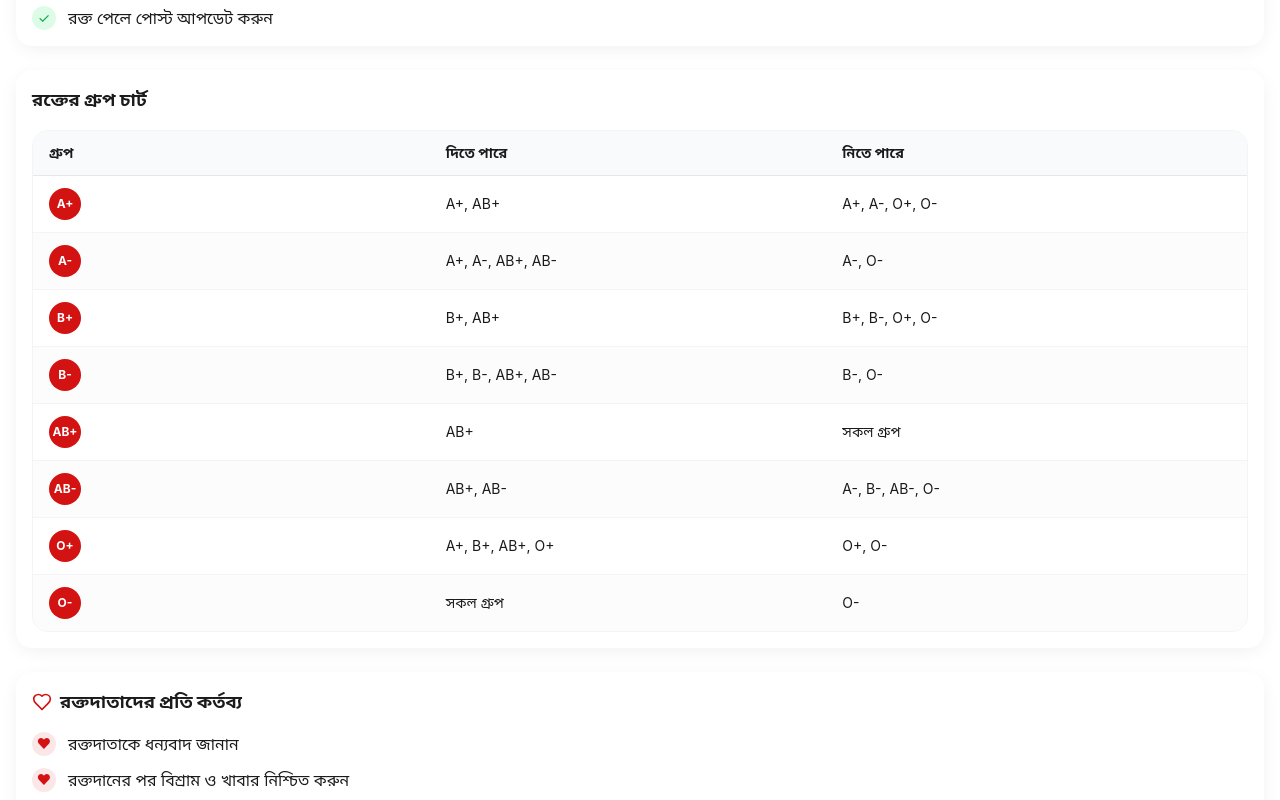
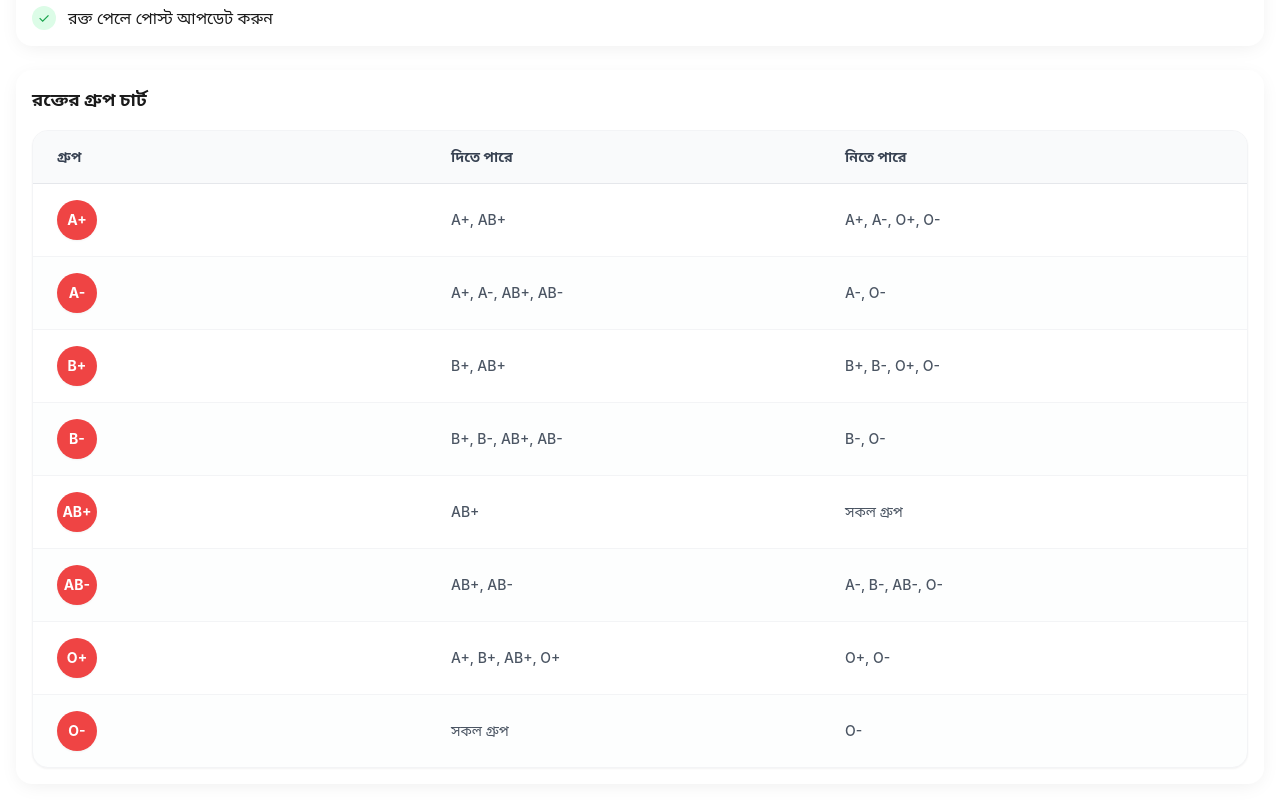
Before and after one commit to hscianhelp-commits/heartlink-bobdo, a React (Vite) app: page /find-donor in a window 1280 px wide. Shown: the part 1240-2040 px from the top of the page. Built offline with nearby package versions, Linux system fonts and the light colour scheme; the HTML template or start-up script is replaced by a standard one.

Commit message:
Update BloodGroupChart.tsx

```diff
--- a/src/components/shared/BloodGroupChart.tsx
+++ b/src/components/shared/BloodGroupChart.tsx
@@ -11,31 +11,42 @@ const bloodGroups = [
 
 const BloodGroupChart = () => {
   return (
-    <div className="bg-white rounded-2xl overflow-hidden border border-gray-100">
+    <div className="bg-white rounded-2xl overflow-hidden border border-gray-100 shadow-sm">
+      {/* Horizontal Scroll Wrapper */}
+      <div className="overflow-x-auto">
+        <div className="min-w-[450px]"> {/* নিশ্চিত করে যে ছোট স্ক্রিনেও কলামগুলো চ্যাপ্টা হবে না */}
+
           {/* Header */}
-      <div className="grid grid-cols-3 gap-2 px-4 py-3 bg-gray-50 border-b border-gray-200">
-        <span className="text-sm font-bold text-foreground">গ্রুপ</span>
-        <span className="text-sm font-bold text-foreground">দিতে পারে</span>
-        <span className="text-sm font-bold text-foreground">নিতে পারে</span>
+          <div className="grid grid-cols-3 gap-4 px-6 py-4 bg-gray-50 border-b border-gray-200">
+            <span className="text-sm font-bold text-gray-700">গ্রুপ</span>
+            <span className="text-sm font-bold text-gray-700">দিতে পারে</span>
+            <span className="text-sm font-bold text-gray-700">নিতে পারে</span>
           </div>
 
           {/* Rows */}
           {bloodGroups.map((item, index) => (
             <div
               key={item.group}
-          className={`grid grid-cols-3 gap-2 px-4 py-3 items-center ${
+              className={`grid grid-cols-3 gap-4 px-6 py-4 items-center whitespace-nowrap ${
                 index !== bloodGroups.length - 1 ? "border-b border-gray-100" : ""
-          } ${index % 2 === 0 ? "bg-white" : "bg-gray-50/50"}`}
+              } ${index % 2 === 0 ? "bg-white" : "bg-gray-50/30"}`}
             >
-          <div className="flex items-center gap-2">
-            <span className="w-8 h-8 rounded-full bg-primary text-white text-xs font-bold flex items-center justify-center">
+              <div className="flex items-center">
+                <span className="w-10 h-10 rounded-full bg-red-500 text-white text-sm font-bold flex items-center justify-center shadow-sm">
                   {item.group}
                 </span>
               </div>
-          <span className="text-sm text-foreground">{item.canGive}</span>
-          <span className="text-sm text-foreground">{item.canReceive}</span>
+              <span className="text-sm text-gray-600 font-medium">{item.canGive}</span>
+              <span className="text-sm text-gray-600 font-medium">{item.canReceive}</span>
             </div>
           ))}
+        </div>
+      </div>
+
+      {/* Mobile Hint - Only visible on small screens */}
+      <div className="md:hidden text-center py-2 bg-gray-50 text-[10px] text-gray-400 border-t border-gray-100">
+        পুরোটা দেখতে ডানে স্ক্রল করুন ↔
+      </div>
     </div>
   );
 };
```
Lines whose indentation alone changed are shown as unchanged.
